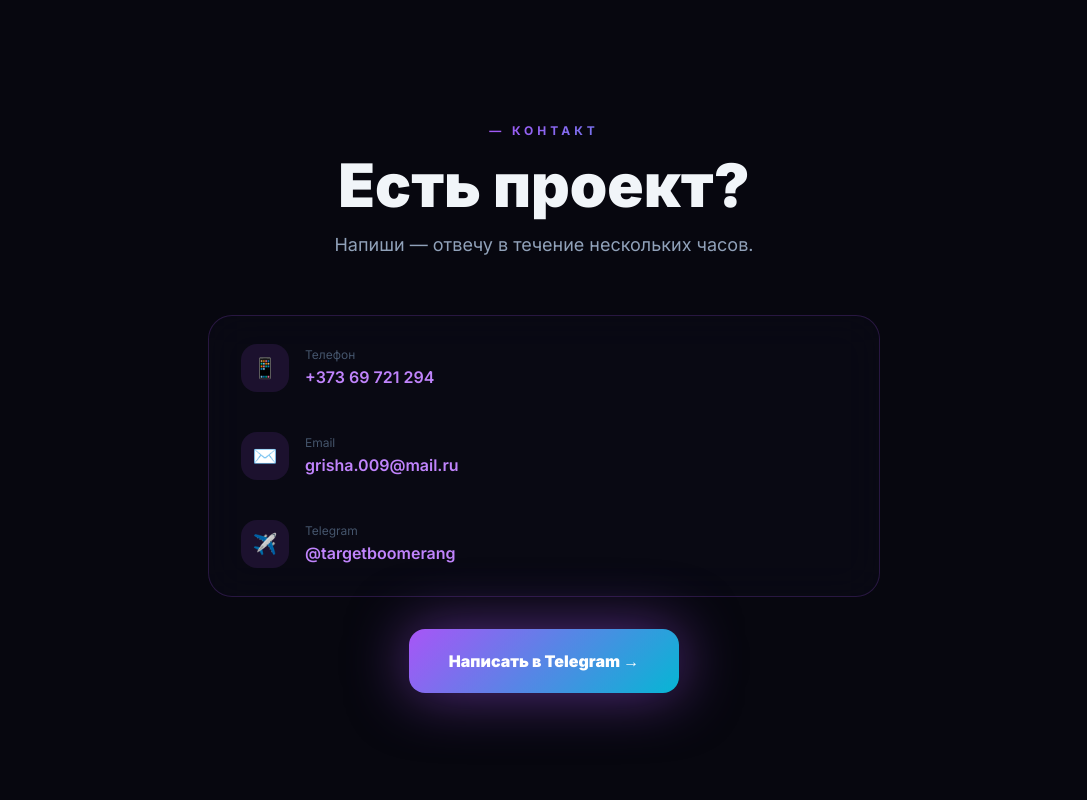
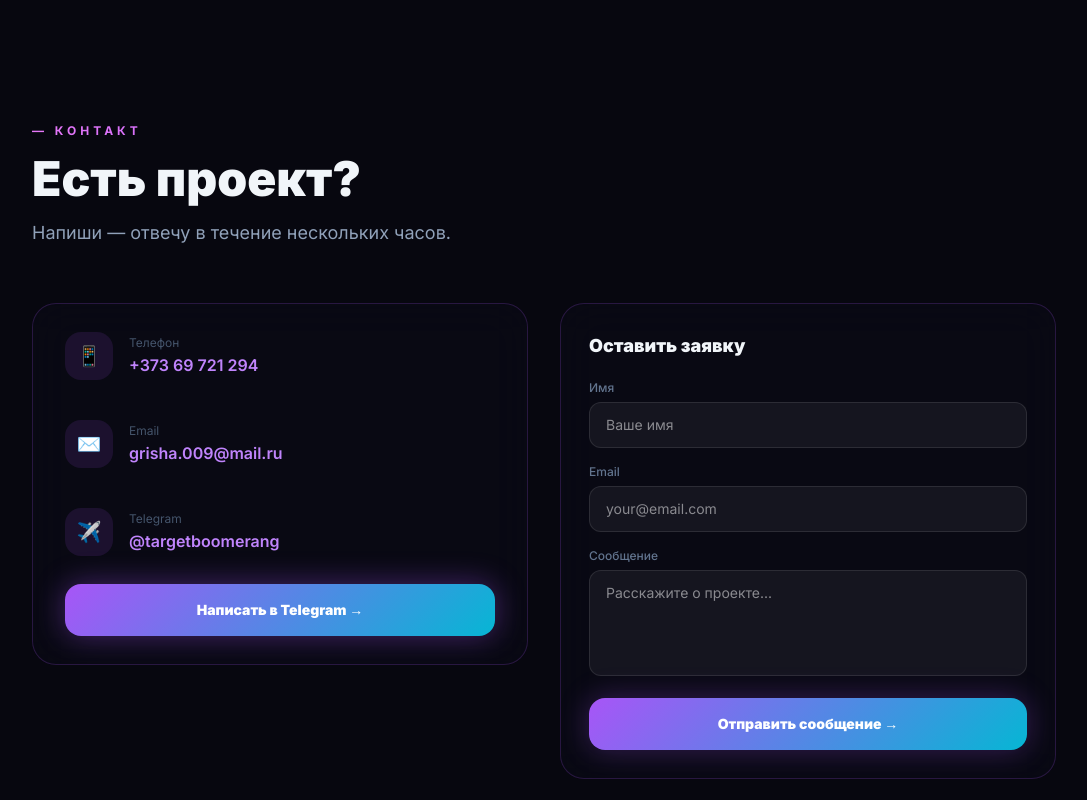
Before and after one commit to boomerang1312/portfolio, a Next.js app: page / in a window 1280 px wide. Shown: the part 4440-5240 px from the top of the page, without its empty margins (96-1183 px from the left). Built offline with nearby package versions, Linux system fonts and the light colour scheme.

Commit message:
Add contact form + SEO meta tags + Telegram bot API handler

```diff
--- /dev/null
+++ b/app/api/contact/route.ts
@@ -0,0 +1,23 @@
+import { NextRequest, NextResponse } from "next/server";
+
+export async function POST(req: NextRequest) {
+  const { name, email, message } = await req.json();
+
+  if (!name || !email || !message) {
+    return NextResponse.json({ error: "Заполните все поля" }, { status: 400 });
+  }
+
+  const token = process.env.TELEGRAM_BOT_TOKEN;
+  const chatId = process.env.TELEGRAM_CHAT_ID;
+
+  if (token && chatId) {
+    const text = `📩 *Новая заявка с портфолио*\n\n👤 *Имя:* ${name}\n📧 *Email:* ${email}\n\n💬 *Сообщение:*\n${message}`;
+    await fetch(`https://api.telegram.org/bot${token}/sendMessage`, {
+      method: "POST",
+      headers: { "Content-Type": "application/json" },
+      body: JSON.stringify({ chat_id: chatId, text, parse_mode: "Markdown" }),
+    });
+  }
+
+  return NextResponse.json({ ok: true });
+}
--- a/app/layout.tsx
+++ b/app/layout.tsx
@@ -5,14 +5,32 @@ import "./globals.css";
 const inter = Inter({ subsets: ["latin"], variable: "--font-inter" });
 
 export const metadata: Metadata = {
-  title: "Grigorii Slicov — Web Developer",
-  description: "Разрабатываю современные сайты и веб-приложения на Next.js, React и Supabase. Молдова.",
+  title: "Grigorii Slicov — Web Developer | Next.js, React, Supabase",
+  description: "Опытный веб-разработчик из Молдовы. 5 лет опыта, 10+ проектов. Создаю современные сайты и веб-приложения на Next.js, React и Supabase. Быстро, качественно, под ключ.",
+  keywords: ["web developer", "next.js developer", "react", "supabase", "moldova", "веб-разработчик", "Кишинёв", "разработка сайтов"],
+  authors: [{ name: "Grigorii Slicov" }],
+  metadataBase: new URL("https://portfolio-bay-one-22.vercel.app"),
+  openGraph: {
+    title: "Grigorii Slicov — Web Developer",
+    description: "5 лет опыта, 10+ проектов. Создаю сайты и приложения на Next.js, React, Supabase.",
+    url: "https://portfolio-bay-one-22.vercel.app",
+    siteName: "Grigorii Slicov Portfolio",
+    type: "website",
+    locale: "ru_RU",
+    images: [{ url: "/og.png", width: 1200, height: 630, alt: "Grigorii Slicov — Web Developer" }],
+  },
+  twitter: {
+    card: "summary_large_image",
+    title: "Grigorii Slicov — Web Developer",
+    description: "5 лет опыта, 10+ проектов. Next.js, React, Supabase.",
+    images: ["/og.png"],
+  },
 };
 
 export default function RootLayout({ children }: { children: React.ReactNode }) {
   return (
     <html lang="ru" className={inter.variable}>
-      <body className="min-h-screen bg-[#0a0a0f] text-slate-200 antialiased">
+      <body className="min-h-screen bg-[#07070f] text-slate-200 antialiased">
         {children}
       </body>
     </html>
--- a/app/page.tsx
+++ b/app/page.tsx
@@ -248,6 +248,69 @@ function Marquee() {
         ))}
       </div>
     </div>
+  );
+}
+
+/* ─── Contact form ──────────────────────────────────────────── */
+function ContactForm() {
+  const [form, setForm]   = useState({ name: "", email: "", message: "" });
+  const [status, setStatus] = useState<"idle"|"sending"|"ok"|"err">("idle");
+
+  const send = async (e: React.FormEvent) => {
+    e.preventDefault();
+    setStatus("sending");
+    try {
+      const r = await fetch("/api/contact", {
+        method: "POST",
+        headers: { "Content-Type": "application/json" },
+        body: JSON.stringify(form),
+      });
+      setStatus(r.ok ? "ok" : "err");
+    } catch { setStatus("err"); }
+  };
+
+  if (status === "ok") return (
+    <div className="text-center py-12">
+      <div className="text-5xl mb-4">✅</div>
+      <div className="font-black text-xl mb-2 g-text">Сообщение отправлено!</div>
+      <p className="text-slate-400 text-sm">Отвечу в течение нескольких часов.</p>
+    </div>
+  );
+
+  return (
+    <form onSubmit={send} className="space-y-4 text-left">
+      {[
+        { key: "name",    label: "Имя",     type: "text",  placeholder: "Ваше имя" },
+        { key: "email",   label: "Email",   type: "email", placeholder: "your@email.com" },
+      ].map(({ key, label, type, placeholder }) => (
+        <div key={key}>
+          <label className="block text-xs text-slate-500 mb-1.5 font-medium">{label}</label>
+          <input
+            type={type} required placeholder={placeholder}
+            value={form[key as "name"|"email"]}
+            onChange={e => setForm(f => ({ ...f, [key]: e.target.value }))}
+            className="w-full px-4 py-3 rounded-xl text-sm text-white outline-none transition-all focus:border-purple-500/60"
+            style={{ background: "rgba(255,255,255,0.05)", border: "1px solid rgba(255,255,255,0.1)" }}
+          />
+        </div>
+      ))}
+      <div>
+        <label className="block text-xs text-slate-500 mb-1.5 font-medium">Сообщение</label>
+        <textarea
+          required rows={4} placeholder="Расскажите о проекте..."
+          value={form.message}
+          onChange={e => setForm(f => ({ ...f, message: e.target.value }))}
+          className="w-full px-4 py-3 rounded-xl text-sm text-white outline-none transition-all focus:border-purple-500/60 resize-none"
+          style={{ background: "rgba(255,255,255,0.05)", border: "1px solid rgba(255,255,255,0.1)" }}
+        />
+      </div>
+      {status === "err" && <p className="text-red-400 text-xs">Ошибка. Попробуйте ещё раз.</p>}
+      <button type="submit" disabled={status === "sending"}
+        className="w-full py-4 rounded-2xl font-black text-white text-sm transition-all hover:scale-[1.02] disabled:opacity-60"
+        style={{ background: "linear-gradient(135deg,#a855f7,#06b6d4)", boxShadow: "0 0 30px rgba(168,85,247,0.3)" }}>
+        {status === "sending" ? "Отправляю..." : "Отправить сообщение →"}
+      </button>
+    </form>
   );
 }
 
@@ -673,14 +736,16 @@ export default function Portfolio() {
 
       {/* ── CONTACT ── */}
       <section id="contact" className="relative z-10 py-28 px-6">
-        <div className="max-w-2xl mx-auto text-center">
+        <div className="max-w-5xl mx-auto">
           <Reveal>
             <p className="text-xs font-bold uppercase tracking-[4px] mb-4 g-text">— Контакт</p>
-            <h2 className="text-5xl md:text-6xl font-black mb-4">Есть проект?</h2>
+            <h2 className="text-4xl md:text-5xl font-black mb-4">Есть проект?</h2>
             <p className="text-slate-400 mb-14 text-lg">Напиши — отвечу в течение нескольких часов.</p>
           </Reveal>
-          <Reveal delay={0.1}>
-            <TiltCard className="p-2 mb-8 text-left">
+          <div className="grid md:grid-cols-2 gap-8 items-start">
+            {/* Left — contacts */}
+            <Reveal delay={0.05}>
+              <TiltCard className="p-2">
                 {[
                   { icon: "📱", label: "Телефон",  val: "+373 69 721 294",    href: "tel:+37369721294" },
                   { icon: "✉️", label: "Email",    val: "grisha.009@mail.ru", href: "mailto:grisha.009@mail.ru" },
@@ -702,15 +767,23 @@ export default function Portfolio() {
                     </div>
                   </div>
                 ))}
+                <div className="px-6 pb-5 pt-2">
+                  <MagBtn href="https://t.me/targetboomerang" target="_blank" rel="noopener noreferrer"
+                    className="flex items-center justify-center gap-2 w-full py-4 rounded-2xl font-black text-white text-sm"
+                    style={{ background: "linear-gradient(135deg,#a855f7,#06b6d4)", boxShadow: "0 0 30px rgba(168,85,247,0.4)" }}>
+                    Написать в Telegram →
+                  </MagBtn>
+                </div>
               </TiltCard>
             </Reveal>
-          <Reveal delay={0.2}>
-            <MagBtn href="https://t.me/targetboomerang" target="_blank" rel="noopener noreferrer"
-              className="inline-flex items-center gap-3 px-10 py-5 rounded-2xl font-black text-white text-base"
-              style={{ background: "linear-gradient(135deg,#a855f7,#06b6d4)", boxShadow: "0 0 60px rgba(168,85,247,0.5)" }}>
-              Написать в Telegram →
-            </MagBtn>
+            {/* Right — form */}
+            <Reveal delay={0.15}>
+              <TiltCard className="p-7">
+                <p className="font-black text-lg mb-5">Оставить заявку</p>
+                <ContactForm />
+              </TiltCard>
             </Reveal>
+          </div>
         </div>
       </section>
 
```
Lines whose indentation alone changed are shown as unchanged.
